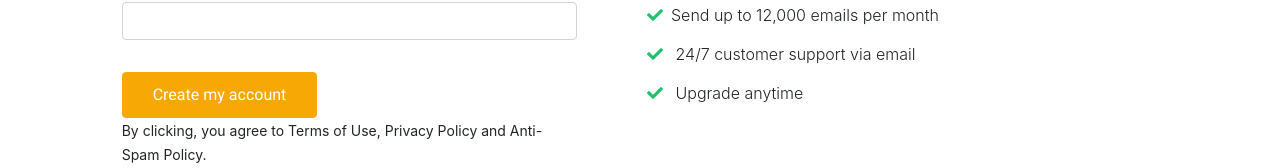
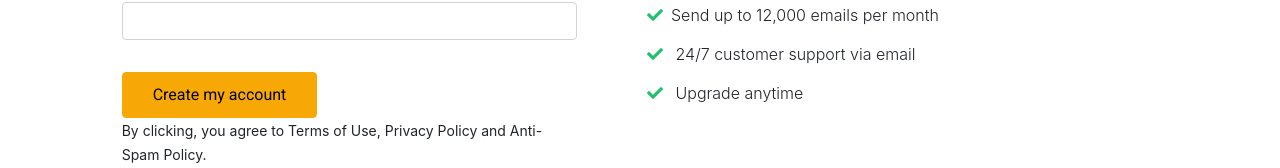
Before and after one commit to erwinagpasa/sendhive-vuejs, a Vue app: page /signup in a window 1280 px wide. Shown: the part 446-614 px from the top of the page. Built offline with nearby package versions, Linux system fonts and the light colour scheme.

Commit message:
button color

```diff
--- a/src/assets/style.css
+++ b/src/assets/style.css
@@ -14,6 +14,13 @@ body {
   margin-top: 75px;
   background: #fafafa;
 }
+
+@media (max-width: 1392px) {
+  #headline {
+    margin-top: 40px;
+  }
+}
+
 /* XX-Large devices (larger desktops, 1400px and up)*/
 @media (min-width: 1400px) {
   #headline {
@@ -75,10 +82,11 @@ a:hover {
 }
 
 .btn-primary {
-  color: #fff !important;
+  color: #000 !important;
   background-color: #f7a805 !important;
   border-color: #f7a805 !important;
   padding: 10px 30px 10px 30px !important;
+  border-color: #000;
 }
 .btn-primary:hover {
   background-color: #d48f03 !important;
--- a/src/components/Header.vue
+++ b/src/components/Header.vue
@@ -3,7 +3,7 @@
     <div class="col-md-10 mx-auto">
       <div class="row">
         <div class="col-md-6">
-          <h1 id="headline" class="mt-5">
+          <h1 id="headline">
             Automate your ecommerce marketing at scale
           </h1>
           <p>
```
